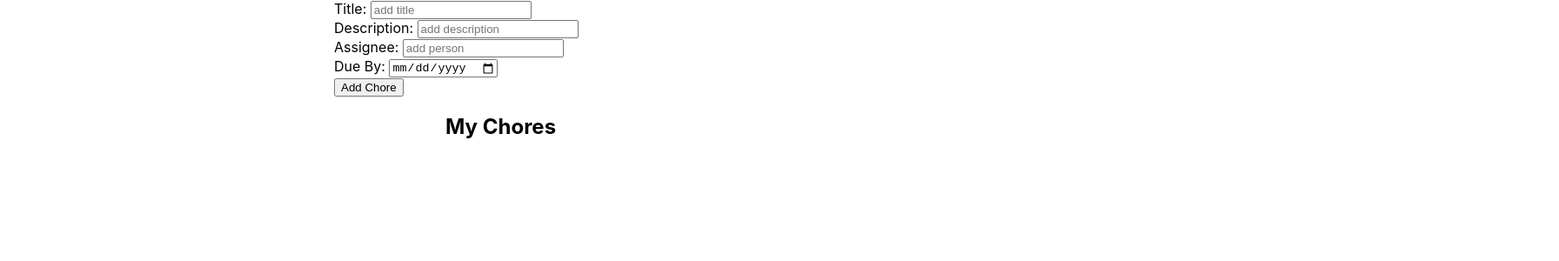
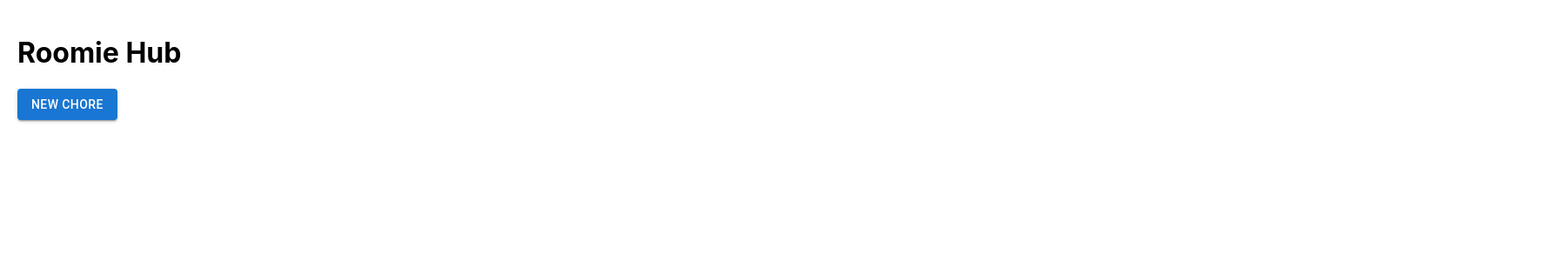
Before and after one commit to fraander/roomiehub, a React (Create React App) app in the folder roomie-hub/: page / in a window 1280 px wide. Shown: the top 300 px of the page at 87% size, 1792 px wide, since content can reach past the window. Built offline with nearby package versions, Linux system fonts and the light colour scheme.

Commit message:
merged table and modal work

```diff
--- a/roomie-hub/src/App.css
+++ b/roomie-hub/src/App.css
@@ -1,5 +1,6 @@
 .App {
-  /* text-align: center; */
+  text-align: left;
+  padding: 20px;
 }
 
 .App-header {
@@ -13,12 +14,3 @@
   padding: 20px;
   /* color: white; */
 }
-
-@keyframes App-logo-spin {
-  from {
-    transform: rotate(0deg);
-  }
-  to {
-    transform: rotate(360deg);
-  }
-}
--- a/roomie-hub/src/App.js
+++ b/roomie-hub/src/App.js
@@ -1,7 +1,11 @@
-import logo from "./logo.svg";
 import "./App.css";
-import Chores from "./components/Chores";
-import Form from "./components/Form";
+import ChoresTable from "./components/Chores";
+import NewChoreModal from "./components/NewChoreModal.js";
+
+import Button from '@mui/material/Button';
+import Modal from '@mui/material/Modal';
+
+
 import { useState } from "react";
 
 /*
@@ -12,48 +16,49 @@ OneTimeChore:
 - data:
   - chore_id: unique id (int)
   - title: title (string)
-  - icon: icon to represent the task (image)
   - description: description of the task (string)
   - assignee: A User who the task is assigned to (string)
   - due_date: date the chore must be completed by (string)
-
-RecurringChore:
-- represents a chore which recurs to complete
-- data:
-  - chore_id: unique identifier for the chore
-  - title: title of the task
-  - icon: an icon to represent the task
-    - (can be added later, but probably a selection from a set of icon images we curate)
-  - description: description of the task
-  - assignee: A User who the task is assigned to
-  - repetition_cadence: A cadence is one of
-    - Daily
-    - Twice Weekly
-    - Weekly
-    - Bi-weekly
-    - Monthly
-  - previous_completion_date: date representing last completion or creation date
-    - `this name sucks come up with a better one`
 */
 
 function App() {
+  const [showModal, setShowModal] = useState(false);
   const [chores, setChores] = useState([]);
 
+
+  const handleShowNewChoreModal = () => setShowModal(true);
+  const handleHideNewChoreModal = () => setShowModal(false);
+
   const addChore = (chore) => {
-    const id = (Math.random() * 1000).toFixed(0);
+    const id = (Math.random() * 1000).toFixed(0); // generate uuid?
     const newChore = { id, ...chore };
     setChores([...chores, newChore]);
     console.log(chores);
+
+    handleHideNewChoreModal();
   };
 
   return (
     <div className="App">
-      <div style={{ width: "50%", position: "relative", left: "30%" }}>
-        <Form onAdd={addChore} />
-      </div>
-      <h2 style={{ position: "relative", left: "40%" }}>My Chores</h2>
+      <Modal
+        open={showModal}
+        onClose={handleHideNewChoreModal}
+      >
+        <NewChoreModal onAdd={addChore} />
+      </Modal>
+
+      <h1>Roomie Hub</h1>
+
+      <Button
+        variant="contained"
+        onClick={handleShowNewChoreModal}
+        style={{ maxWidth: '150px' }}
+      >
+        New Chore
+      </Button>
+
       <div style={{ display: "flex", margin: "auto" }}>
-        <Chores chores={chores} />
+        <ChoresTable chores={chores} />
       </div>
     </div>
   );
--- a/roomie-hub/src/components/Chores.js
+++ b/roomie-hub/src/components/Chores.js
@@ -1,7 +1,7 @@
 import React from "react";
 import Chore from "./Chore";
 
-const Chores = ({ chores }) => {
+const ChoresTable = ({ chores }) => {
   return (
     <>
       {chores.map((chore) => {
@@ -14,4 +14,4 @@ const Chores = ({ chores }) => {
   );
 };
 
-export default Chores;
+export default ChoresTable;
--- a/roomie-hub/src/components/Form.js
+++ /dev/null
@@ -1,64 +0,0 @@
-import React, { useState } from "react";
-
-const Form = ({ onAdd }) => {
-  const [title, setTitle] = useState("");
-  const [description, setDescription] = useState("");
-  const [assignee, setAssignee] = useState("");
-  const [dueDate, setDueDate] = useState("");
-
-  const onSubmit = (e) => {
-    e.preventDefault();
-
-    onAdd({ title, description, assignee, dueDate });
-
-    setTitle("");
-    setDescription("");
-    setAssignee("");
-    setDueDate("");
-  };
-
-  return (
-    <div style={{width: "90%"}}>
-      <form className="form" onSubmit={onSubmit}>
-        <div>
-          <label htmlFor="title">Title: </label>
-          <input
-            type="text"
-            placeholder="add title"
-            value={title}
-            onChange={(e) => setTitle(e.target.value)}
-          />
-        </div>
-        <div>
-          <label htmlFor="description">Description: </label>
-          <input
-            type="text"
-            placeholder="add description"
-            value={description}
-            onChange={(e) => setDescription(e.target.value)}
-          />
-        </div>
-        <div>
-          <label htmlFor="assignee">Assignee: </label>
-          <input
-            type="text"
-            placeholder="add person"
-            value={assignee}
-            onChange={(e) => setAssignee(e.target.value)}
-          />
-        </div>
-        <div>
-          <label htmlFor="dueDate">Due By: </label>
-          <input
-            type="date"
-            value={dueDate}
-            onChange={(e) => setDueDate(e.target.value)}
-          />
-        </div>
-        <input type="submit" className="button" value="Add Chore" />
-      </form>
-    </div>
-  );
-};
-
-export default Form;
--- /dev/null
+++ b/roomie-hub/src/components/NewChoreModal.js
@@ -0,0 +1,108 @@
+import * as React from 'react';
+import { useState } from "react";
+import '../App.css';
+
+import Box from '@mui/material/Box';
+import Button from '@mui/material/Button';
+import TextField from '@mui/material/TextField';
+import MenuItem from '@mui/material/MenuItem';
+import Select from '@mui/material/Select';
+import Stack from '@mui/material/Stack';
+
+const preview_roommates = ["Frank", "Theo", "Venna"]
+
+const NewChoreModal = ({ onAdd }) => {
+
+  const [title, setTitle] = useState("");
+  const [description, setDescription] = useState("");
+  const [assignee, setAssignee] = useState("");
+  const [dueDate, setDueDate] = useState("");
+
+  const addChore = (e) => {
+    e.preventDefault();
+
+    onAdd({ title, description, assignee, dueDate });
+
+    setTitle("");
+    setDescription("");
+    setAssignee("");
+    setDueDate(getToday()); // TODO: fix
+
+    // >> hide modal
+  };
+
+  const getToday = () => {
+    var today = new Date();
+    var dd = String(today.getDate()).padStart(2, '0');
+    var mm = String(today.getMonth() + 1).padStart(2, '0'); //January is 0!
+    var yyyy = today.getFullYear();
+
+    today = yyyy + '-' + mm + '-' + dd;
+    return(today);
+  }
+
+  const style = {
+    position: 'absolute',
+    top: '50%',
+    left: '50%',
+    transform: 'translate(-50%, -50%)',
+    width: '70%',
+    bgcolor: 'background.paper',
+    boxShadow: 24,
+    p: 4,
+  };
+
+  const roommates = preview_roommates // get this list from the backend
+
+  return (
+    <div>
+      <Box sx={style}>
+        <Stack spacing={2}>
+          <legend><h2>Create new chore</h2></legend>
+
+          <TextField
+            id="filled-basic"
+            label="Chore Title"
+            variant="outlined"
+            value={title}
+            onChange={(e) => setTitle(e.target.value)}
+          />
+
+          <TextField
+            id="date"
+            label="Due Date"
+            type="date"
+            value={dueDate}
+            onChange={(e) => setDueDate(e.target.value)}
+          />
+
+          <Select
+            label="Assignee" // Make this show up
+            value={assignee} // Make this update properly
+            onChange={(e) => setAssignee(e.target.value)}
+          >
+            {roommates.map((roommate) => (
+              <MenuItem value={roommate}>{roommate}</MenuItem>
+            ))}
+          </Select>
+
+          <TextField
+            id="outlined-multiline-static"
+            label="Description"
+            multiline
+            rows={4}
+            defaultValue=""
+            value={description}
+            onChange={(e) => setDescription(e.target.value)}
+          />
+          <p>
+            <Button variant="contained" onClick={addChore}>Create Chore</Button>
+          </p>
+
+        </Stack>
+      </Box>
+    </div>
+  );
+};
+
+export default NewChoreModal;
```
Also changed, not shown: roomie-hub/src/NewChoreModal.js (deleted, +0 -107 lines).
